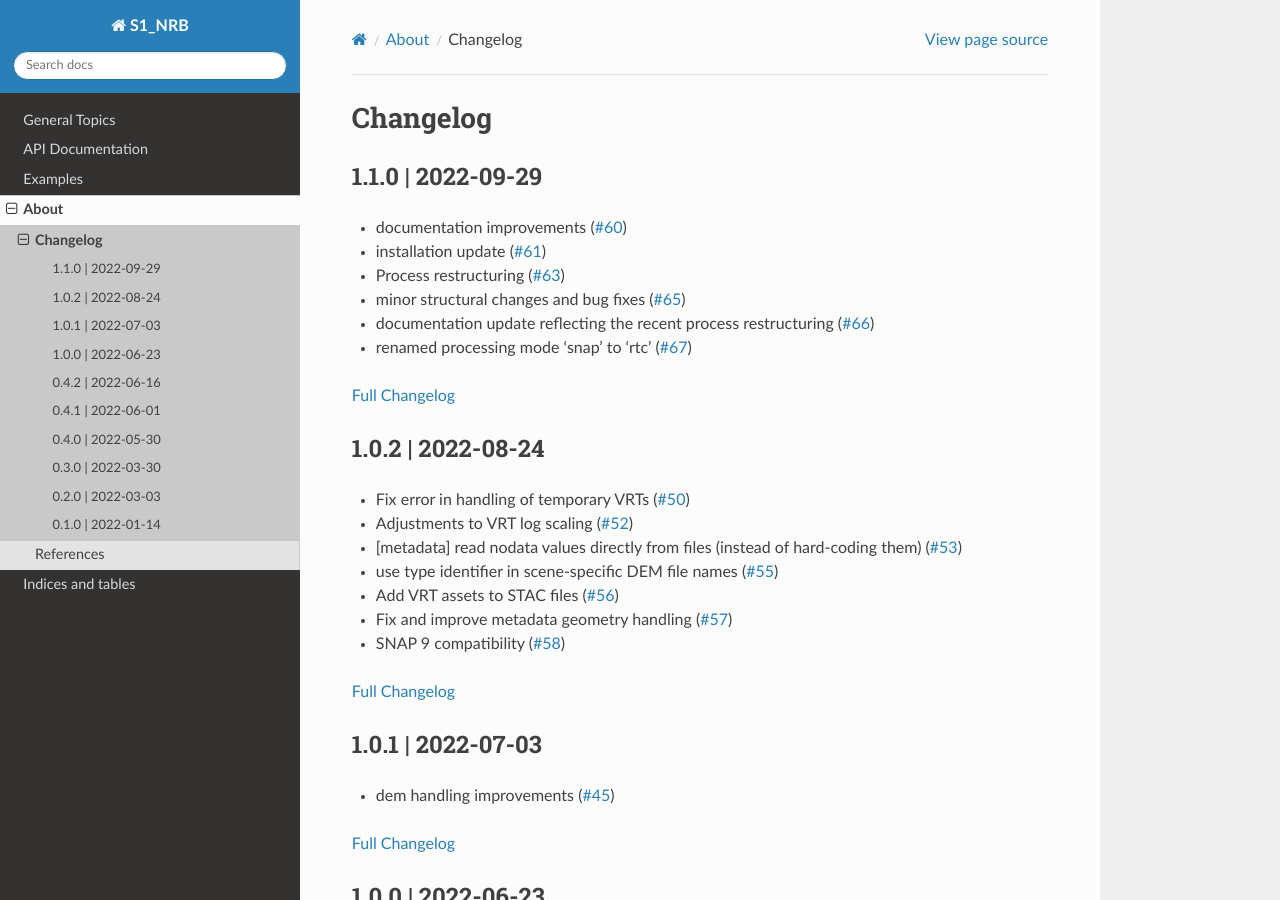
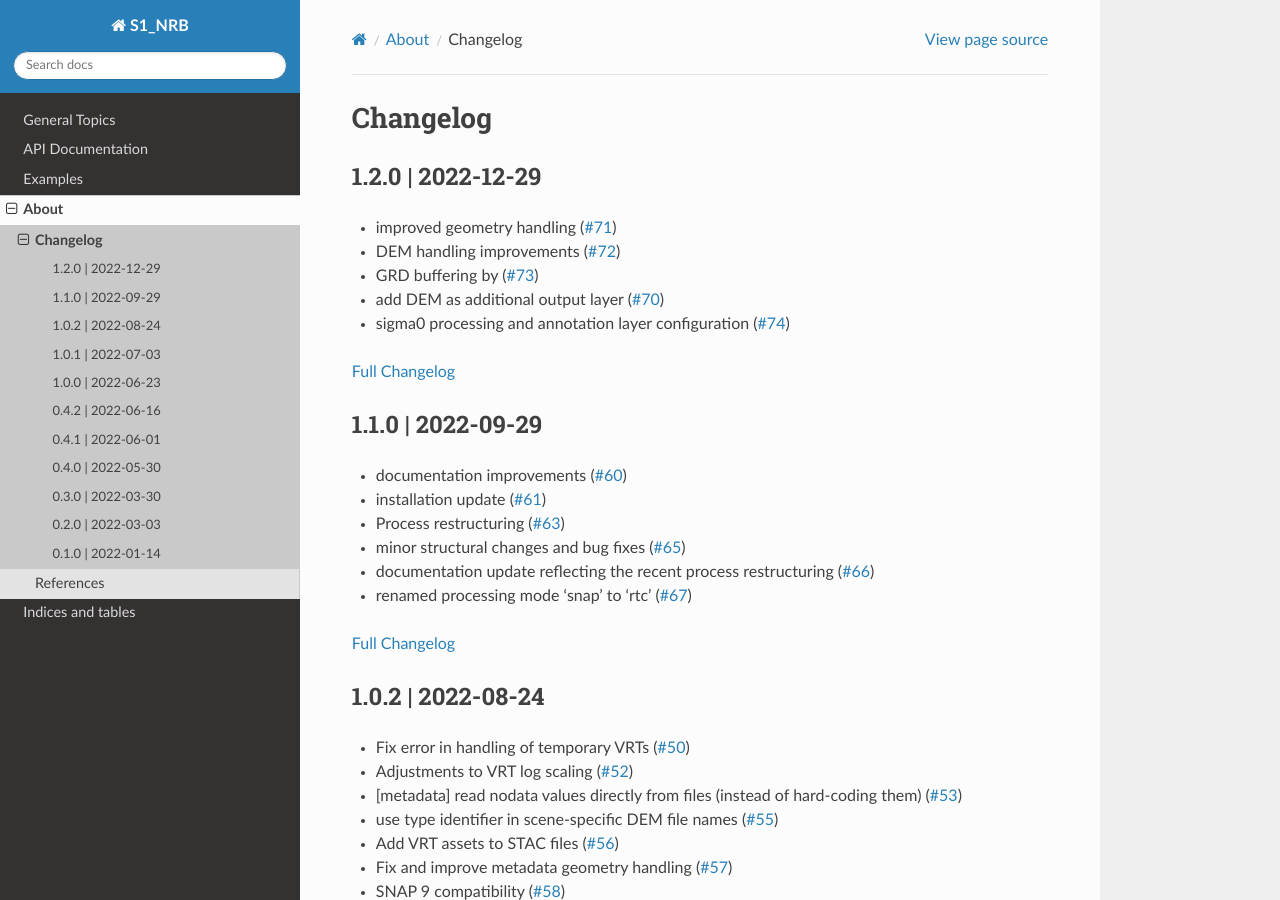
Before and after one commit to SAR-ARD/s1ard, a Sphinx documentation site: the page built from docs/about/changelog.rst, in a window 1280 px wide and 900 px high. Built offline with Sphinx 7.4.7 and the Read the Docs theme 2.0.0, drawn with Linux system fonts in a browser that asks for light colours.

Commit message:
version 1.2.0 changelog

```diff
--- a/docs/about/changelog.rst
+++ b/docs/about/changelog.rst
@@ -1,5 +1,16 @@
 Changelog
 =========
+
+1.2.0 | 2022-12-29
+------------------
+
+* improved geometry handling (`#71 <https://github.com/SAR-ARD/S1_NRB/pull/71>`_)
+* DEM handling improvements (`#72 <https://github.com/SAR-ARD/S1_NRB/pull/72>`_)
+* GRD buffering by (`#73 <https://github.com/SAR-ARD/S1_NRB/pull/73>`_)
+* add DEM as additional output layer (`#70 <https://github.com/SAR-ARD/S1_NRB/pull/70>`_)
+* sigma0 processing and annotation layer configuration (`#74 <https://github.com/SAR-ARD/S1_NRB/pull/74>`_)
+
+`Full Changelog <https://github.com/SAR-ARD/S1_NRB/compare/v1.1.0...v1.2.0>`_
 
 1.1.0 | 2022-09-29
 ------------------
```
